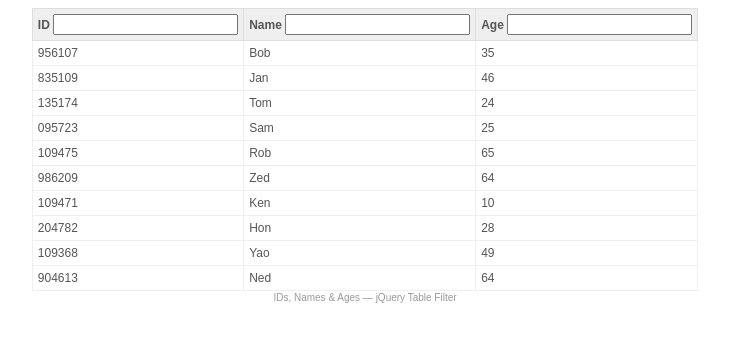
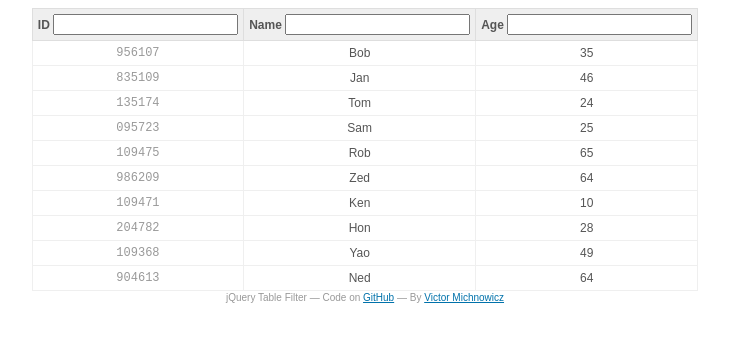
Before and after one commit to vmichnowicz/jquery.tablefilter, a plain HTML site: page index.html in a window 1280 px wide. Shown: the whole page, without its empty margins (275-1004 px from the left). Drawn offline with nearby package versions, Linux system fonts and the light colour scheme.

Commit message:
Added links to demo

```diff
--- a/index.html
+++ b/index.html
@@ -5,10 +5,12 @@
 	<title>jQuery Table Filter</title>
 	<style type="text/css">
 		body { font: 12px sans-serif; color: #555; }
-		table { border-collapse: collapse; margin: 0px auto; }
+		table { border-collapse: collapse; margin: 0px auto; text-align: center; }
 		tbody td, thead th { border: 1px solid #efefef; padding: 5px; }
+		tbody td.id { font-family: monospace; color: #999; }
 		thead th { background-color: #efefef; border-color: #dedede; }
 		tfoot { font-size: 10px; color: #999; text-align: center; }
+		a { color: #0072ab; }
 	</style>
 	<script type="text/javascript" src="https://ajax.googleapis.com/ajax/libs/jquery/1.6.4/jquery.min.js"></script>
 	<script type="text/javascript" src="jquery.tablefilter.min.js"></script>
@@ -37,7 +39,7 @@
 	</thead>
 	<tfoot>
 		<tr>
-			<td colspan="3">IDs, Names &amp; Ages &mdash; jQuery Table Filter</td>
+			<td colspan="3">jQuery Table Filter &mdash; Code on <a href="https://github.com/vmichnowicz/jquery.tablefilter">GitHub</a> &mdash; By <a href="http://www.vmichnowicz.com/">Victor Michnowicz</a></td>
 		</tr>
 	</tfoot>
 	<tbody>
```
